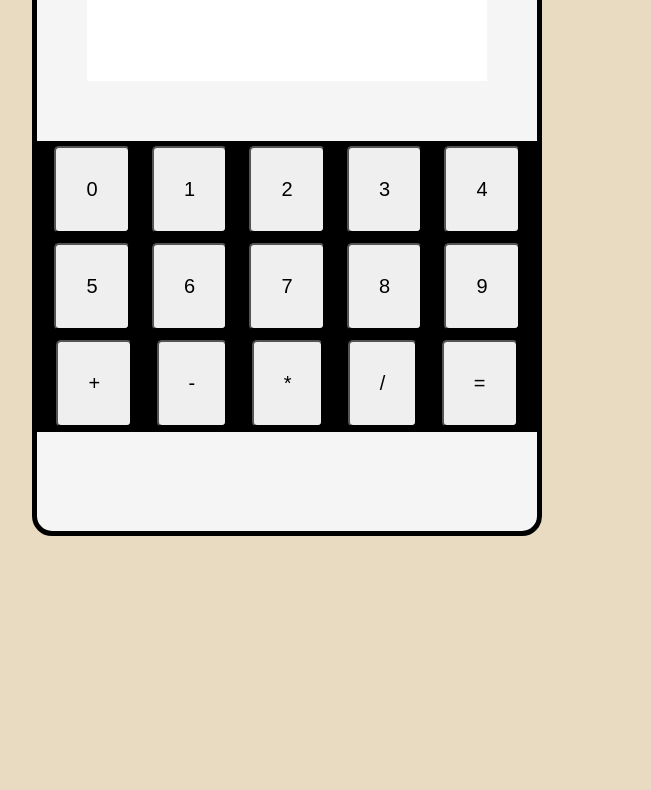
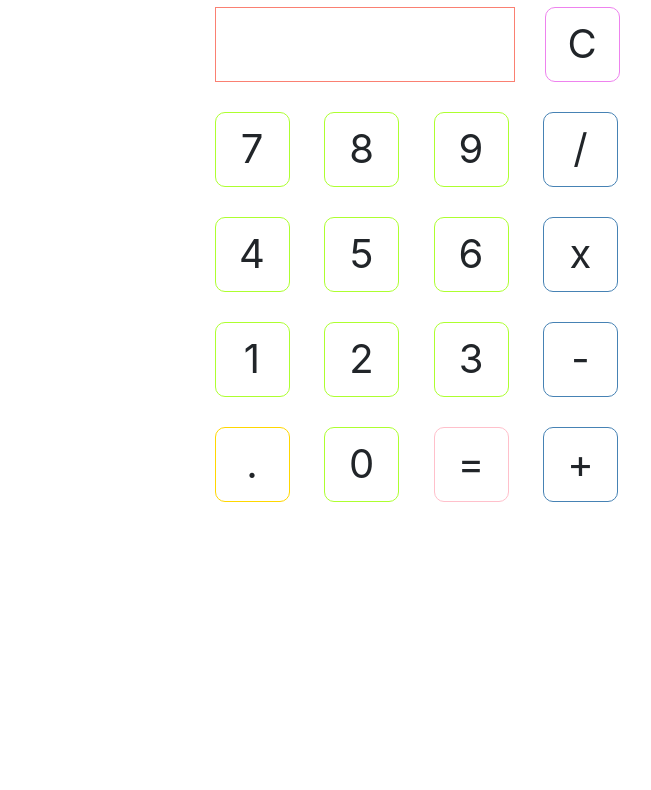
Before and after one commit to henrymutua/Calculator, a plain HTML site: page index.html in a window 1280 px wide. Shown: the part 174-964 px from the top of the page, without its empty margins (223-874 px from the left). After the commit the page ends 800 px from the top, so only its background shows below. Drawn offline with nearby package versions, Linux system fonts and the light colour scheme.

Commit message:
final version

```diff
--- a/index.html
+++ b/index.html
@@ -1,32 +1,44 @@
 <!DOCTYPE html>
-<html lang="en">
+<html>
     <head>
-    <meta charset="UTF-8">
-    <meta http-equiv="X-UA-Compatible" content="IE=edge">
-    <meta name="viewport" content="width=device-width, initial-scale=1.0">
+        <link rel="stylesheet" href="https://cdn.jsdelivr.net/npm/bootstrap@4.6.2/dist/css/bootstrap.min.css" integrity="sha384-xOolHFLEh07PJGoPkLv1IbcEPTNtaed2xpHsD9ESMhqIYd0nLMwNLD69Npy4HI+N" crossorigin="anonymous">
+        <link rel="stylesheet" href="styles.css">
+        <script src="main.js"></script>
         <title>Calculator</title>
-    <link rel="stylesheet" href="styles.css">
     </head>
     <body>
         <h1>Calculator</h1>
-    <div class="container">
-        <div class="screen"></div>
-        <div class="numbers">
-            <button id="0">0</button>
-            <button id="1">1</button>
-            <button id="2">2</button>
-            <button id="3">3</button>
-            <button id="4">4</button>
-            <button id="5">5</button>
-            <button id="6">6</button>
-            <button id="7">7</button>
-            <button id="8">8</button>
-            <button id="9">9</button>
-            <button id="10">+</button>
-            <button id="11">-</button>
-            <button id="12">*</button>
-            <button id="13">/</button>
-            <button id="14">=</button>
+        <div class="calculator">
+            <div class="first-row">
+                <div id="screen">
+                    <div class="previous"></div>
+                    <div class="current"></div>
+                </div>
+                <button id="clear-btn" class="btn">C</button>
+            </div>
+            <div class="other-rows">
+                <button class="btn number">7</button>
+                <button class="btn number">8</button>
+                <button class="btn number">9</button>
+                <button class="btn operator">/</button>
+            </div>
+            <div class="other-rows">
+                <button class="btn number">4</button>
+                <button class="btn number">5</button>
+                <button class="btn number">6</button>
+                <button class="btn operator">x</button>
+            </div>
+            <div class="other-rows">
+                <button class="btn number">1</button>
+                <button class="btn number">2</button>
+                <button class="btn number">3</button>
+                <button class="btn operator">-</button>
+            </div>
+            <div class="other-rows">
+                <button class="btn decimal">.</button>
+                <button class="btn number">0</button>
+                <button class="btn equal">=</button>
+                <button class="btn operator">+</button>
             </div>
         </div>
     </body>
--- a/styles.css
+++ b/styles.css
@@ -1,48 +1,86 @@
-
 body{
-    height:1000px;
-    width:1000px;
-    margin:10px;
-    padding:0px;
-    border: 0px;
-    background: rgb(233, 219, 194);
-    display:flex;
-    flex-direction:column;
-    align-items:center;
-
+    display: flex;
+    justify-content: center;
+    align-items: center;
+    flex-direction: column;
+    width: 100vw;
+    height: 100vh;
 }
 
-.container{
-    height: 600px;
-    width: 500px;
-    margin: 10px;
-    padding: 0px;
-    border: 5px solid black;
-    border-radius: 20px;
-    background-color: whitesmoke;
-    display:flex;
-    flex-direction:column;
-    flex-wrap:wrap;
-    gap: 10px;
+.btn{
+    height: 75px;
+    width: 75px;
+    margin: 15px;
+    font-size: 40px;
 }
-.screen{
-    width:400px;
-    height:100px;
-    background:white;
-    margin:50px;
 
+.number{
+    border: 1px solid greenyellow;
+    border-radius: 10px;
 }
-.numbers{
+
+.number:hover{
+    background-color: palegreen;
+}
+
+.operator{
+    border: 1px solid steelblue;
+    border-radius: 10px;
+}
+
+.operator:hover{
+    background-color: paleturquoise;
+}
+
+.decimal{
+    border: 1px solid gold;
+    border-radius: 10px;
+}
+
+.decimal:hover{
+    background-color: palegoldenrod;
+}
+
+.equal{
+    border: 1px solid pink;
+    border-radius: 10px;
+}
+
+.equal:hover{
+    background-color: plum;
+}
+
+#clear-btn{
+    border: 1px solid violet;
+    border-radius: 10px;
+}
+
+#clear-btn:hover{
+    background-color: palevioletred
+}
+
+.first-row{
     display: flex;
-    flex-wrap: wrap;
+    justify-content: center;
+    align-items: center;
     flex-direction: row;
-    justify-content:space-evenly;
-    background-color: black;
+}
 
+#screen{
+    width: 300px;
+    border: 1px solid salmon;
+    height: 75px;
+    margin: 15px;
+    display: flex;
+    flex-direction: column;
+    justify-content: flex-end;
+    align-items: flex-end;
 }
-button{
-    padding:30px;
-    border-radius:5px;
+
+.previous{
     font-size: 20px;
-    margin: 5px;
 }
+
+.current{
+    font-size: 30px;
+}
```
Also changed, not shown: Calculator.js (+74 -39 lines). Lines whose indentation alone changed are shown as unchanged.
